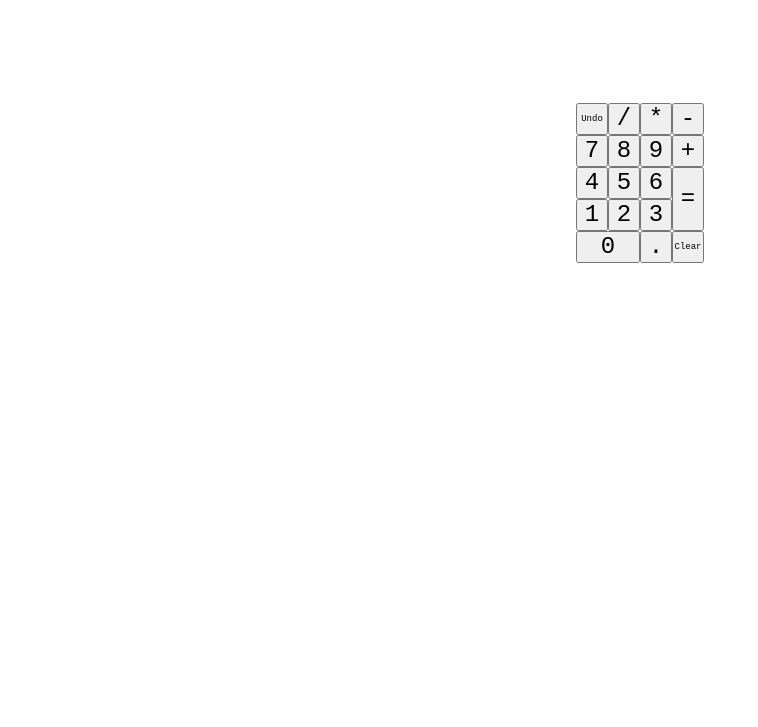
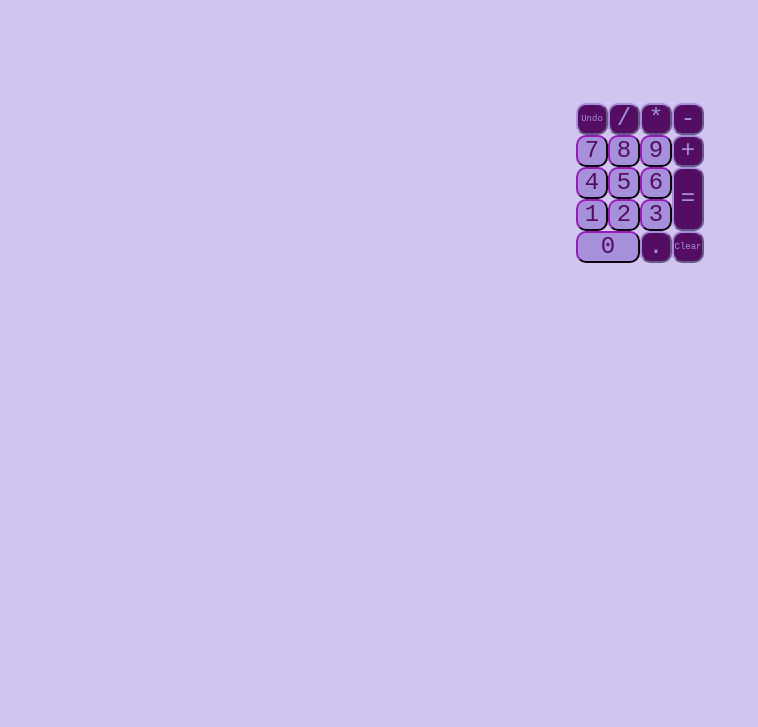
Before and after one commit to pmcrockett/js-calculator, a plain HTML site: page index.html in a window 1280 px wide. Shown: the part 73-800 px from the top of the page, without its empty margins (0-758 px from the left). Drawn offline with Linux system fonts and the light colour scheme.

Commit message:
Add styling

```diff
--- a/calculator.js
+++ b/calculator.js
@@ -34,8 +34,10 @@ function updateDisplay() {
     if (input.num2 && isNum(input.num2)) {
         g_display.textContent =
             operate(Number(input.num1), Number(input.num2), input.opStr);
+        g_display.classList.add("disable");
     } else if (isNum(input.num1)) {
         g_display.textContent = input.num1;
+        g_display.classList.remove("disable");
     } else {
         g_display.textContent = "";
     }
--- a/index.html
+++ b/index.html
@@ -19,18 +19,18 @@
                         <button class="op">*</button>
                     </div>
                     <div class="middle">
-                        <button class="op">7</button>
-                        <button class="op">8</button>
-                        <button class="op">9</button>
-                        <button class="op">4</button>
-                        <button class="op">5</button>
-                        <button class="op">6</button>
-                        <button class="op">1</button>
-                        <button class="op">2</button>
-                        <button class="op">3</button>
+                        <button class="op num">7</button>
+                        <button class="op num">8</button>
+                        <button class="op num">9</button>
+                        <button class="op num">4</button>
+                        <button class="op num">5</button>
+                        <button class="op num">6</button>
+                        <button class="op num">1</button>
+                        <button class="op num">2</button>
+                        <button class="op num">3</button>
                     </div>
                     <div class="bottom">
-                        <button class="op wide">0</button>
+                        <button class="op wide num">0</button>
                         <button class="op">.</button>
                     </div>
                 </div>
--- a/style.css
+++ b/style.css
@@ -1,3 +1,12 @@
+body {
+    background-color: #d1c4f0;
+    color: #200525;
+}
+
+.disable {
+    color: #b195c2;
+}
+
 .calc-frame {
     display: flex;
     flex-direction: column;
@@ -52,6 +61,10 @@ button {
     margin: 0px;
     padding: 0px;
     font-family: 'Courier New', Courier, monospace;
+    color: #a690db;
+    background-color: #530e63;
+    border-radius: 10px;
+    border-color: #a690db;
 }
 
 .tall {
@@ -69,3 +82,9 @@ button {
 .op {
     font-size: 24px;
 }
+
+.num {
+    background-color: #a690db;
+    color: #530e63;
+    border-color: #530e63;
+}
```
